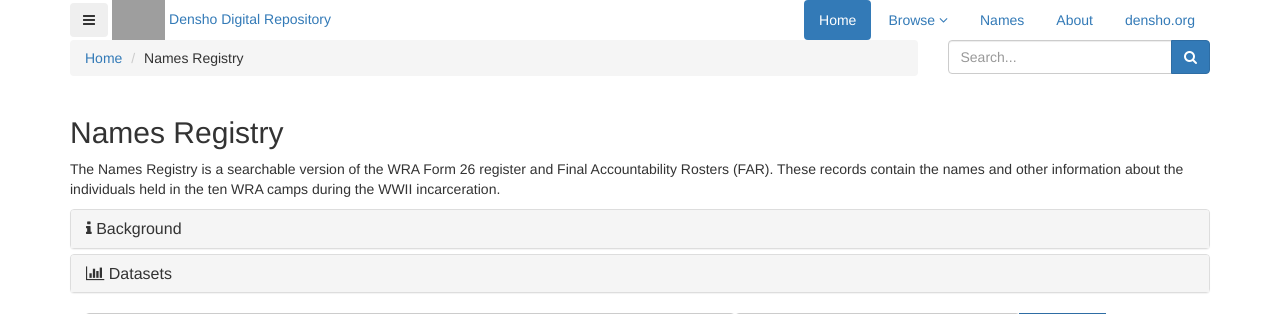
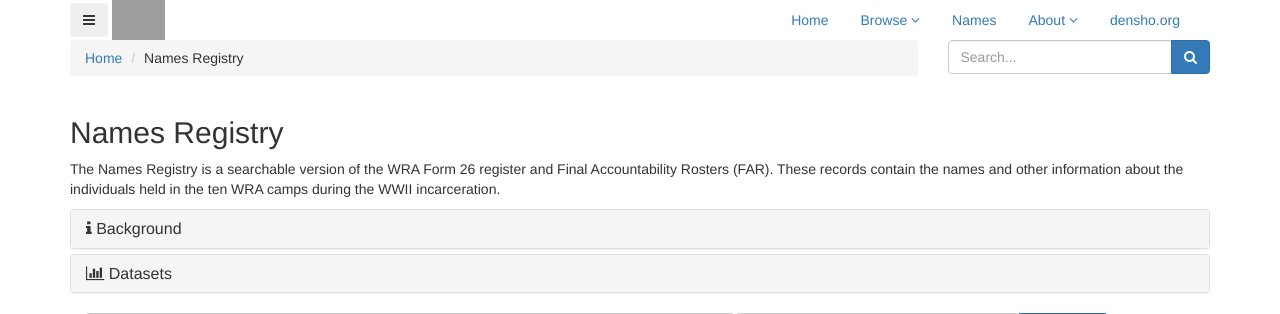
Before and after one commit to denshoproject/ddr-public, a Django app: template ddrpublic/names/templates/names/index.html in a window 1280 px wide. Shown: the top 314 px of the page. Run offline with Django 3.2, Linux system fonts and the light colour scheme; the template is opened without the code that fills it, so the values that code supplies are empty; some libraries are stand-ins or nearby versions; grey boxes are pictures that could not be loaded.

Commit message:
Fixed header and main navigation in base.html

```diff
--- a/ddrpublic/ui/templates/ui/base.html
+++ b/ddrpublic/ui/templates/ui/base.html
@@ -89,20 +89,19 @@
         <div class="container">
 
         <!-- Mobile Menu Button -->
-                <button class="btn" data-toggle="collapse" data-target=".nav-main-collapse">
+        <button class="btn btn-mobile" data-toggle="collapse" data-target=".nav-main-collapse">
             <i class="fa fa-bars"></i>
         </button>
 
         <!-- Logo text or image -->
         <a class="logo" href="/">
-                    <img src="/assets/images/denshoLogo-black-notext-150x104.png" height="40" alt="Densho" /> <span id="denshoTitle">Densho Digital Repository</span>
+            <img src="assets/images/denshoLogo-black-notext-150x104.png" height="40" alt="Densho" /> <span id="denshoTitle" style="font-size:30px" class="visible-md-inline visible-sm-inline hidden-xs-inline">Densho Digital Repository</span><span id="denshoTitle-mobile" style="font-size:18px" class="visible-xs-inline hidden-md-inline">Densho Digital Repository</span>
         </a>
-
         <!-- Top Nav -->
-                <div class="navbar-collapse nav-main-collapse collapse pull-right" style="padding-right: 0px;">
+        <div class="navbar-collapse nav-main-collapse collapse pull-right">
             <nav class="nav-main mega-menu">
                 <ul class="nav nav-pills nav-main scroll-menu" id="topMain">
-                            <li class="active">
+                    <li>
                         <a href="/">
                             Home
                         </a>
@@ -123,13 +122,17 @@
                             Names
                         </a>
                     </li>
-                            <li>
-                                <a href="{% url "ui-about" %}">
-                                    About
+                    <li class="dropdown">
+                        <a class="dropdown-toggle" href="#">
+                            About <i class="fa fa-angle-down"></i>
                         </a>
+                        <ul class="dropdown-menu">
+                            <li><a href="{% url "ui-about" %}">Overview</a></li>
+                            <li><a href="{% url "ui-using" %}">Using Materials in the DDR</a></li>
+                        </ul>
                     </li>
                     <li>
-                                <a href="http://www.densho.org/" target="_blank">
+                        <a href="//www.densho.org">
                             densho.org
                         </a>
                     </li>
@@ -139,8 +142,7 @@
         <!-- /Top Nav -->
         </div>
     </header>
-
-        <span id="header_shadow" style="pointer-events: none;"></span>
+    <span id="header_shadow" style="pointer-events:none;"></span>
     <!-- /TOP NAV -->
 
         <!-- WRAPPER -->
```
Lines whose indentation alone changed are shown as unchanged.
